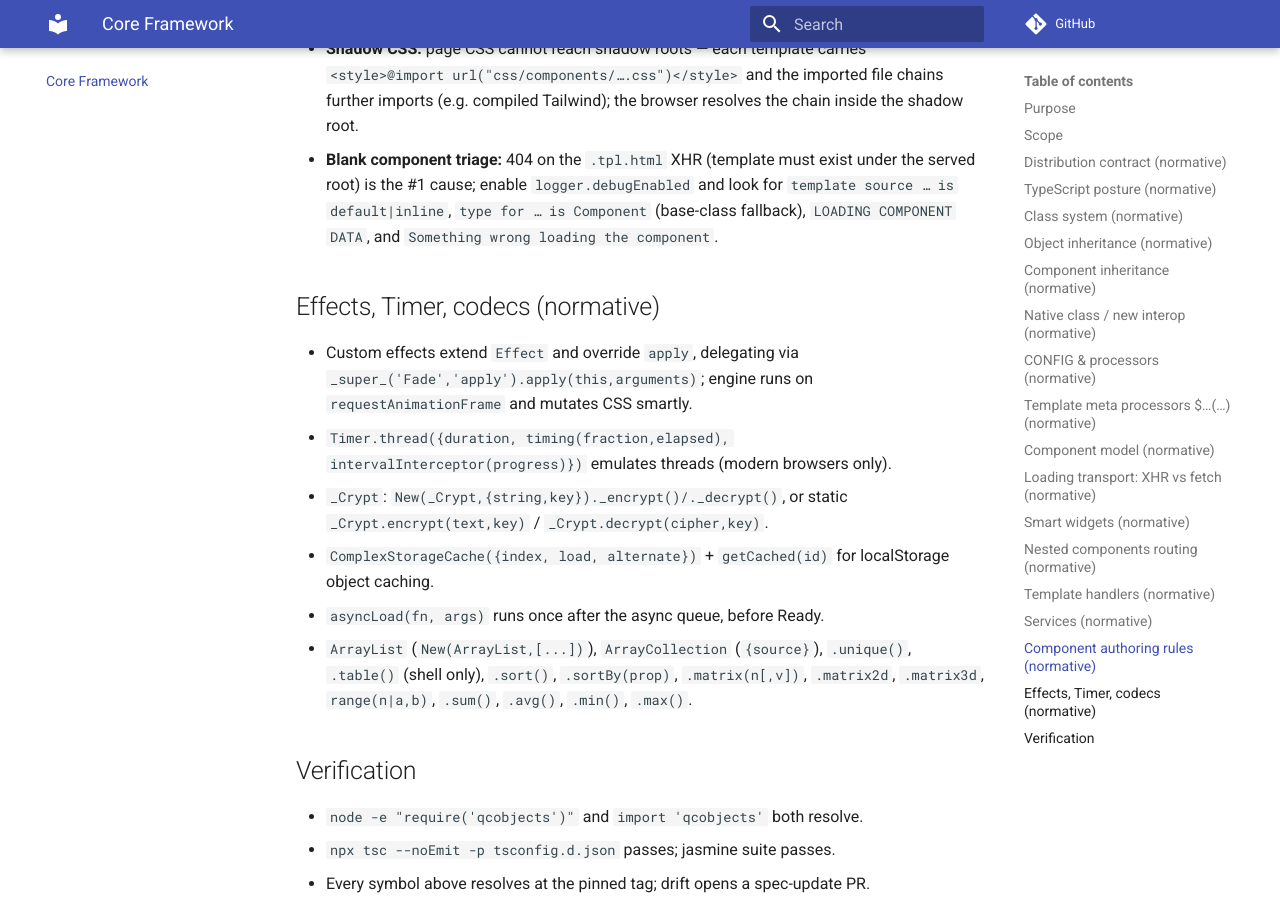
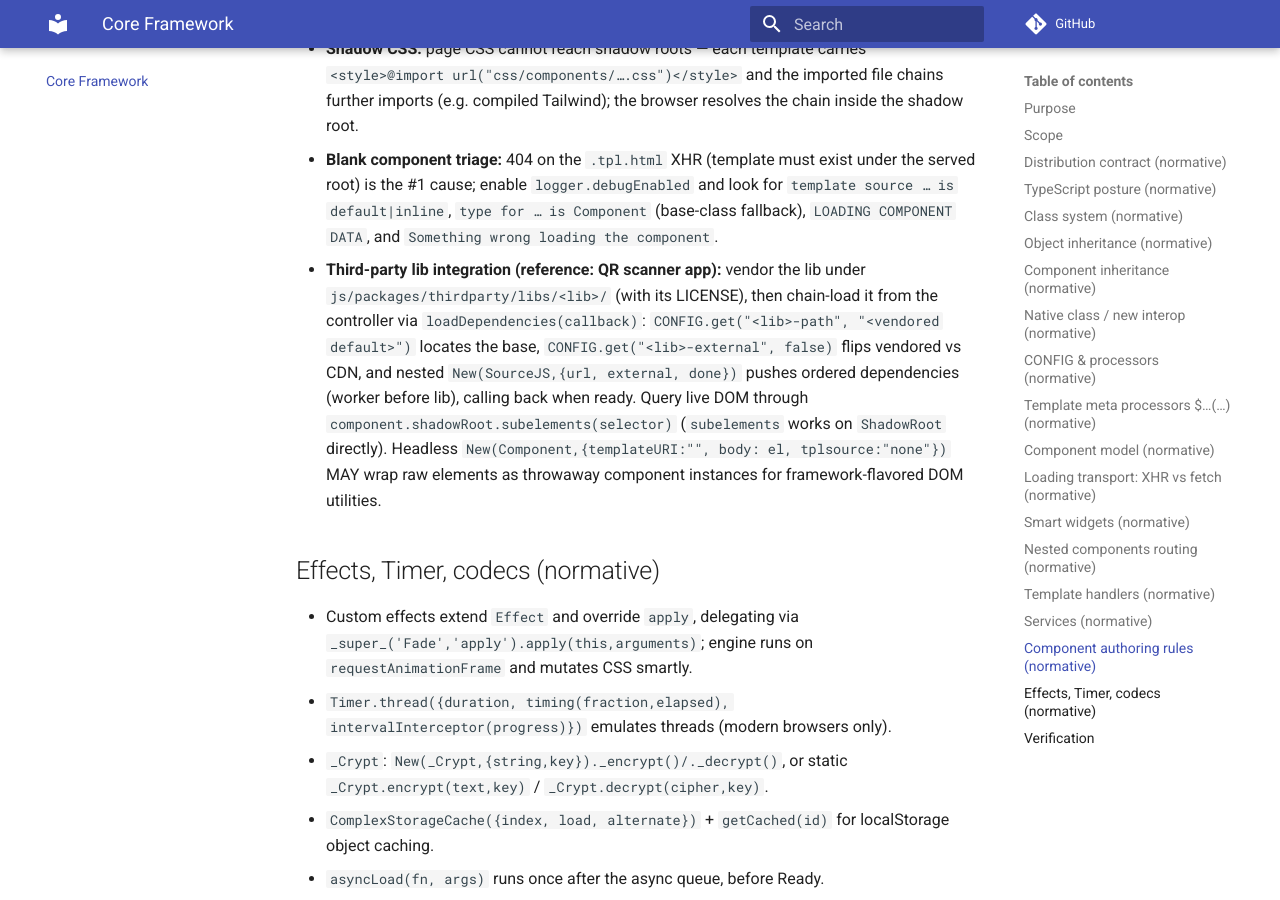
Before and after one commit to QCObjects/product-specs, an MkDocs documentation site: the page built from docs/03-core-framework.md, in a window 1280 px wide and 900 px high, scrolled down 10478 px. Built offline with MkDocs 1.6.1 and Material for MkDocs 9.7.7, drawn with Linux system fonts in a browser that asks for light colours; comment, search, counter and statistics services are not loaded.

Commit message:
feat: third-party integration recipe + per-layer split + hybrid packaging (03/06)

```diff
--- a/docs/03-core-framework.md
+++ b/docs/03-core-framework.md
@@ -430,6 +430,17 @@ in `src/tag_filter.ts`).
   for `template source … is default|inline`, `type for … is Component`
   (base-class fallback), `LOADING COMPONENT DATA`, and `Something wrong loading
   the component`.
+- **Third-party lib integration (reference: QR scanner app):** vendor the lib
+  under `js/packages/thirdparty/libs/<lib>/` (with its LICENSE), then chain-load
+  it from the controller via `loadDependencies(callback)`:
+  `CONFIG.get("<lib>-path", "<vendored default>")` locates the base,
+  `CONFIG.get("<lib>-external", false)` flips vendored vs CDN, and nested
+  `New(SourceJS,{url, external, done})` pushes ordered dependencies (worker
+  before lib), calling back when ready. Query live DOM through
+  `component.shadowRoot.subelements(selector)` (`subelements` works on
+  `ShadowRoot` directly). Headless `New(Component,{templateURI:"", body: el,
+  tplsource:"none"})` MAY wrap raw elements as throwaway component instances
+  for framework-flavored DOM utilities.
 
 ## Effects, Timer, codecs (normative)
 
```
Also changed, not shown: docs/06-app-structure.md (+3 -0 lines).
